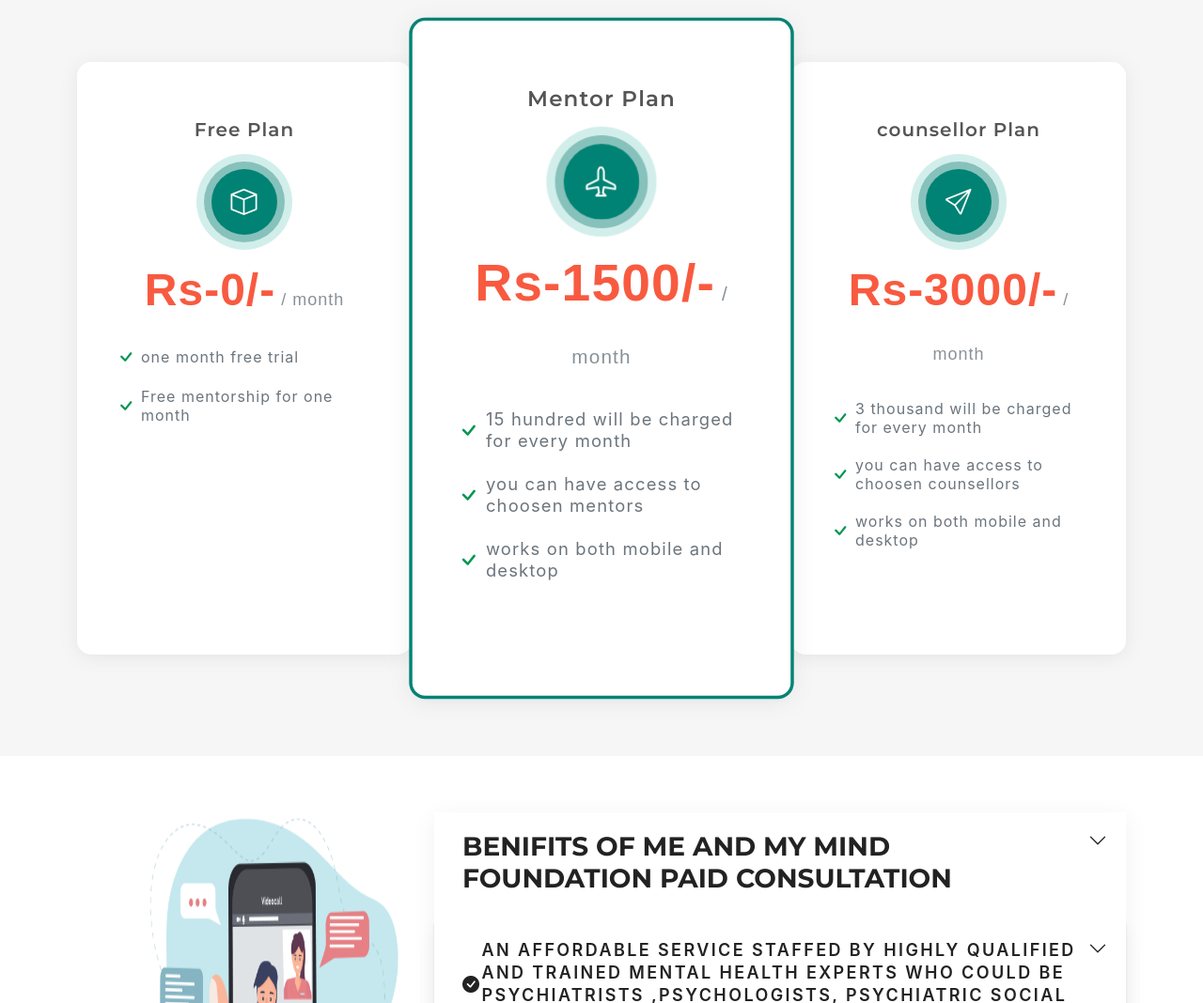
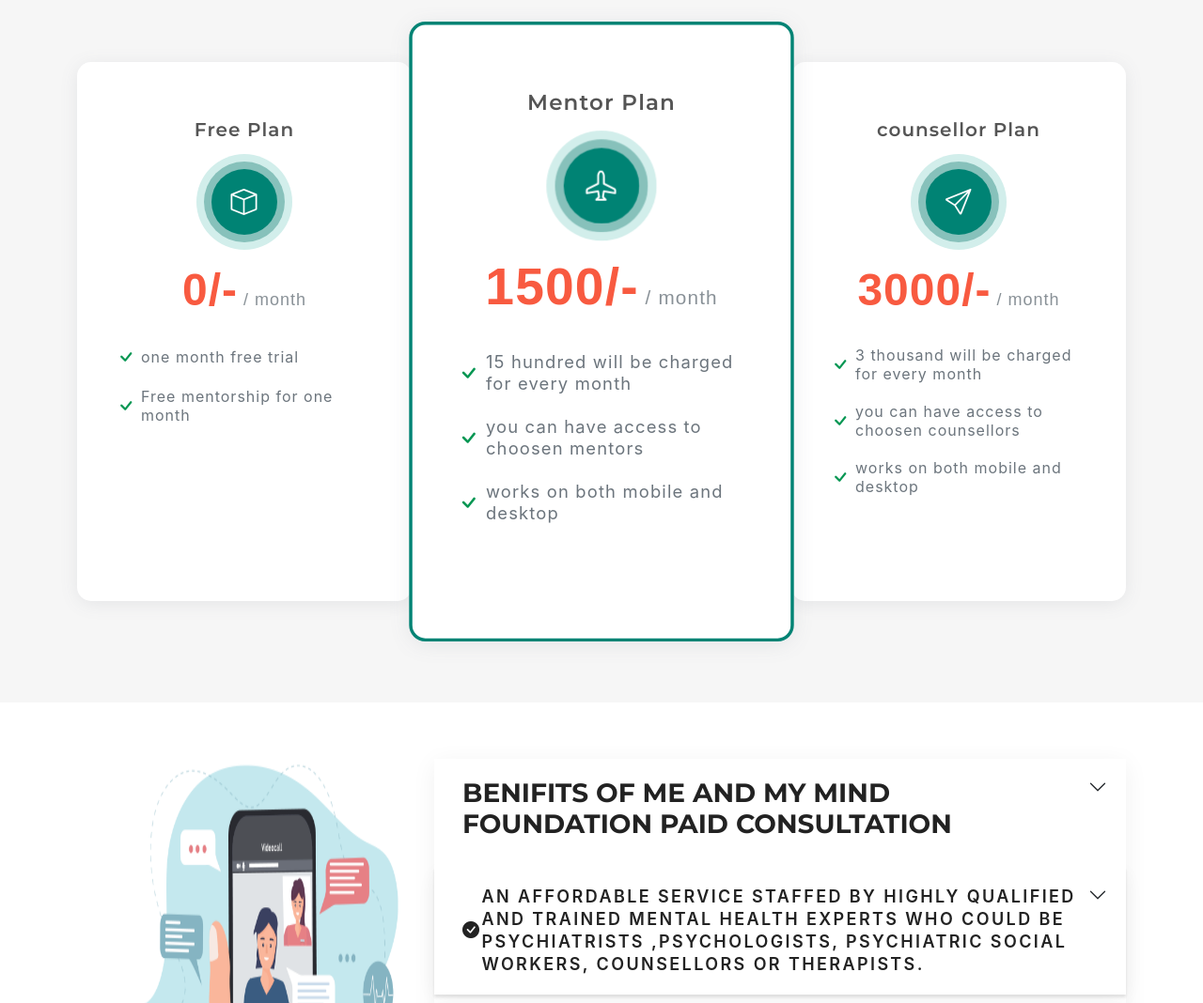
Before and after one commit to Swatantra01/Mental_Health, a plain HTML site: page index.html in a window 1280 px wide. Shown: the part 3619-4687 px from the top of the page at 94% size. Drawn offline with Linux system fonts and the light colour scheme.

Commit message:
Update index.html

```diff
--- a/index.html
+++ b/index.html
@@ -365,7 +365,7 @@
               <div class="icon">
                 <i class="bi bi-box"></i>
               </div>
-              <h4>Rs-0/-<span> / month</span></h4>
+              <h4>0/-<span> / month</span></h4>
               <ul>
                 <li><i class="bi bi-check"></i> one month free trial</li>
                 <li><i class="bi bi-check"></i> Free mentorship for one month</li>
@@ -381,7 +381,7 @@
                 <i class="bi bi-airplane"></i>
               </div>
 
-              <h4>Rs-1500/-<span> / month</span></h4>
+              <h4>1500/-<span> / month</span></h4>
               <ul>
                 <li><i class="bi bi-check"></i> 15 hundred will be charged for every month</li>
                 <li><i class="bi bi-check"></i> you can have access to choosen mentors</li>
@@ -398,7 +398,7 @@
               <div class="icon">
                 <i class="bi bi-send"></i>
               </div>
-              <h4>Rs-3000/-<span> / month</span></h4>
+              <h4>3000/-<span> / month</span></h4>
               <ul>
                 <li><i class="bi bi-check"></i> 3 thousand will be charged for every month</li>
                 <li><i class="bi bi-check"></i> you can have access to choosen counsellors</li>
```
